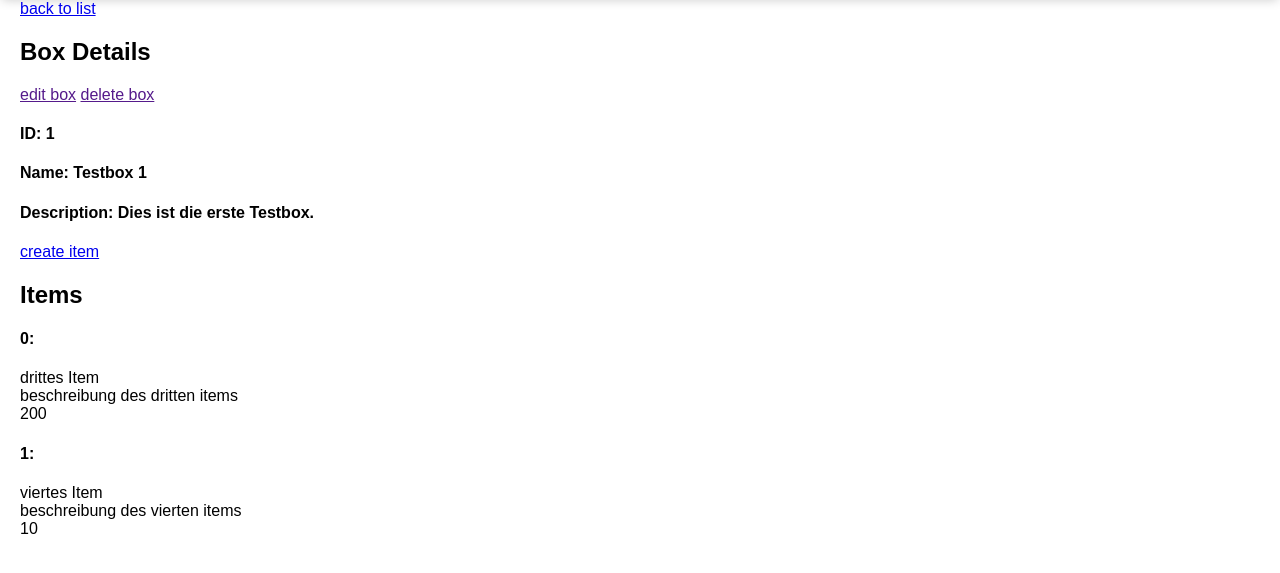
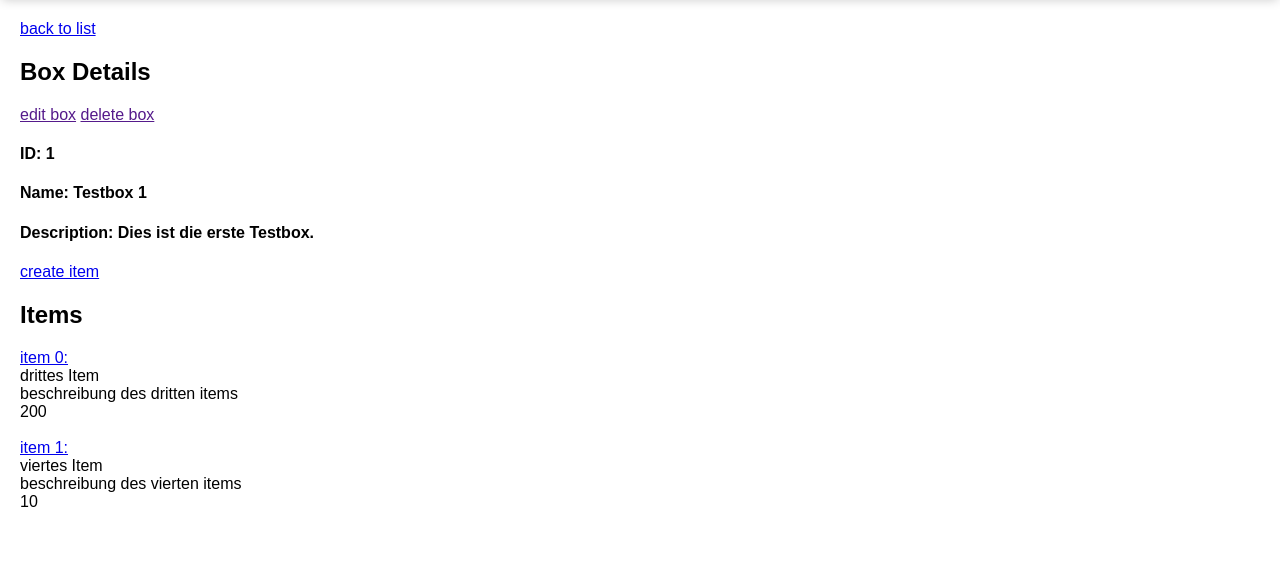
Before and after one commit to fabio-litscher/prog2, a Flask app: page /box/1 in a window 1280 px wide. Shown: the part 75-648 px from the top of the page. Run offline with Flask 2, Linux system fonts and the light colour scheme.

Commit message:
show items from box and navigate between home-box-item in nested json structure

```diff
--- a/chaosbox/main.py
+++ b/chaosbox/main.py
@@ -47,15 +47,22 @@ def box(box_id=None):
     return render_template('box.html')
 
 
-@app.route('/item')
-@app.route('/item/<origin>')
-def item(origin=None):
-    return render_template('item.html', origin=origin)
+@app.route('/box/<box_id>/item', methods=['GET', 'POST'])
+@app.route('/box/<box_id>/item/<item_id>', methods=['GET', 'POST'])
+def item(box_id=None, item_id=None):
+    # post request from adding new item
 
+    # show existing item
+    if(item_id):
+        item = boxes[box_id]['box_items'][item_id]
+        item_name = boxes[box_id]['box_items'][item_id]['item_name']
+        item_description = boxes[box_id]['box_items'][item_id]['item_description']
+        item_quantity = boxes[box_id]['box_items'][item_id]['item_quantity']
+        return render_template('item.html', box_id=box_id, item_id=item_id, item=item)
 
-'''@app.route("/test")
-def test():
-    return render_template('test.html', name="Fabio")'''
+    # when going to create a new item (empty item page)
+    return render_template('item.html', box_id=box_id)
+
 
 if __name__ == "__main__":
     app.run(debug=True, port=5000)
--- a/chaosbox/static/main.css
+++ b/chaosbox/static/main.css
@@ -14,9 +14,14 @@ header {
 }
 
 main {
-	padding: 0 20px 20px 20px;
+	padding: 20px;
 }
 
 #search-form {
 	display: flex;
 }
+
+ul.default-list {
+	list-style-type: none;
+	padding: 0;
+}
--- a/chaosbox/templates/box.html
+++ b/chaosbox/templates/box.html
@@ -14,13 +14,13 @@
 			<h4>Name: {{ box['box_name'] }}</h4>
 			<h4>Description: {{ box['box_description'] }}</h4>
 
-			<a href="{{ url_for('item', origin=box_id)}}">create item</a>
+			<a href="{{ url_for('item', box_id=box_id)}}">create item</a>
 			<h2>Items</h2>
 			{% for item, data in box['box_items'].items() %}
-				<h4>{{ item }}:</h4>
+				<a href="{{ url_for('item', box_id=box_id, item_id=item) }}">item {{ item }}:</a><br />
 				<span>{{ data['item_name'] }}</span><br />
 				<span>{{ data['item_description'] }}</span><br />
-				<span>{{ data['item_quantity'] }}</span><br />
+				<span>{{ data['item_quantity'] }}</span><br /><br />
 			{% endfor %}
 
 		{% else %}
--- a/chaosbox/templates/item.html
+++ b/chaosbox/templates/item.html
@@ -2,7 +2,7 @@
 <body>
 	{% include "header_nav.html" %}
 	<main>
-		<a href="{{ url_for('box', box_id=origin) }}">back to box</a>
+		<a href="{{ url_for('box', box_id=box_id) }}">back to box</a>
 		{% if item_id %}
 			<h2>Item Details</h2>
 
```
Also changed, not shown: chaosbox/templates/index.html (+7 -10 lines).
